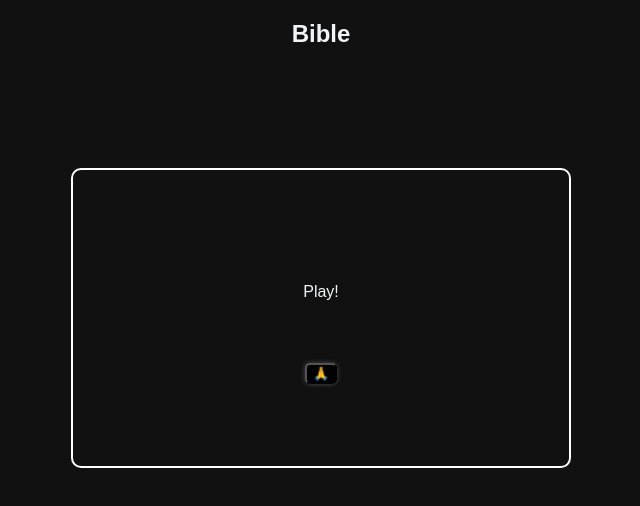
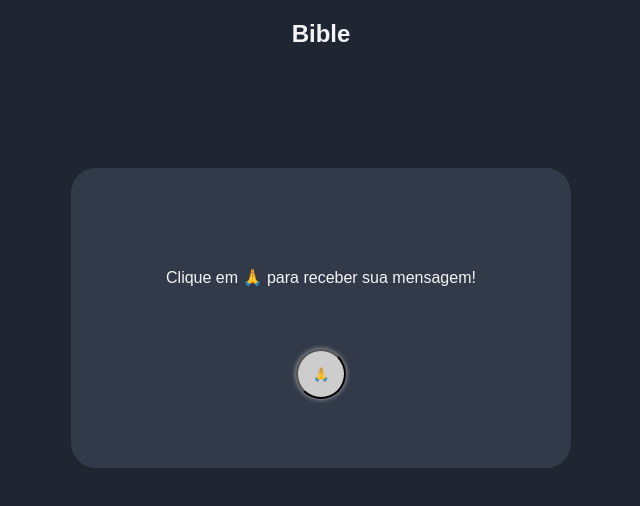
Before and after one commit to warmlingjasper-cpu/bible, a React app in the folder frontend/: page / in a window 1280 px wide. Shown: the top 506 px of the page, without its empty margins (319-959 px from the left). Built offline with nearby package versions, Linux system fonts and the light colour scheme; the HTML template or start-up script is replaced by a standard one.

Commit message:
add texts

```diff
--- a/frontend/src/App.css
+++ b/frontend/src/App.css
@@ -1,7 +1,8 @@
+
 :root {
-  --game-blue: #47ff0f;
-  --game-blue-light: #47ff0f;
-  --dark: #30363a;
+  --dark: #1e2430;
+  background-color: #1e2430;
+  background: #1e2430;
 }
 
 .bible{
@@ -13,8 +14,8 @@
 
 .box {
   margin: 100px;
-  border: 2px solid white;
-  border-radius: 10px;
+  background: #323a49;
+  border-radius: 25px;
   height: 300px;
   width: 500px;
   justify-content: center;
@@ -25,16 +26,18 @@
 }
 
 .play {
-  background-color: black;
+  background-color: rgb(206, 205, 206);
   color: aliceblue;
-  border-radius: 5px;
+  border-radius: 50%;
+  width: 50px;
+  height: 50px;
   cursor: pointer;
-  box-shadow: 0 0 5px #4e4e4e;
+  box-shadow: 0 0 5px #b4b4b4;
   transition: 0.3s;
 }
 
 .play:hover {
-  background-color: rgb(63, 63, 63);
+  background-color: rgb(170, 170, 170);
   color: rgb(150, 147, 147);
   box-shadow: 0 0 5px #484947;
   transform: scale(1.1);
@@ -45,6 +48,12 @@
   display: flex;
   align-items: center;
   flex-direction: column;
-  font-family: Georgia, serif;
+  font-family: 'Franklin Gothic Medium', 'Arial Narrow', Arial, sans-serif;
   text-align: center;
+
+  max-width: 400px;
+
+  font-size: 22px;
+  line-height: 1.6;
+  font-weight: 400;
 }
--- a/frontend/src/components/GameResult.jsx
+++ b/frontend/src/components/GameResult.jsx
@@ -1,7 +1,7 @@
 function GameResult({ result }) {
 
   if (!result) {
-    return <p>Play!</p>
+    return <p>Clique em 🙏 para receber sua mensagem!</p>
   }
 
 
--- a/frontend/src/data/bibleTexts.js
+++ b/frontend/src/data/bibleTexts.js
@@ -37,8 +37,43 @@ const bibleTexts = [
   },
 
   {
-    text: "Jesus reforça: o mandamento é amar uns aos outros.",
-    reference: "João 15:12"
+    text: "O justo cai sete vezes e se levanta.",
+    reference: "Provérbios 24:16"
+  },
+
+  {
+    text: "Acima de tudo, guarde o seu coração, pois dele depende toda a sua vida.",
+    reference: "Provérbios 4:23"
+  },
+
+  {
+    text: "Ainda que eu ande pelo vale da sombra da morte, não temerei mal algum, pois tu estás comigo.",
+    reference: "Salmos 23:4"
+  },
+
+  {
+    text: "Perdoem, e vocês serão perdoados.",
+    reference: "Lucas 6:37"
+  },
+
+  {
+    text: "Não se preocupem com o amanhã.",
+    reference: "Mateus 6:34"
+  },
+
+  {
+    text: "Há um tempo certo para tudo.",
+    reference: "Eclesiastes 3:1"
+  },
+
+  {
+    text: "Seja forte e corajoso. Não tenha medo, nem desanime.",
+    reference: "Josué 1:9"
+  },
+
+  {
+    text: "Confie no Senhor de todo o seu coração e não se apoie em seu próprio entendimento.",
+    reference: "Provérbios 3:5"
   },
 
 ]
--- a/frontend/src/index.css
+++ b/frontend/src/index.css
@@ -1,7 +1,7 @@
 :root {
   font-family: Arial, sans-serif;
   color: #f3f4f6;
-  background: #111;
+  background: #1f2632;
   font-synthesis: none;
   text-rendering: optimizeLegibility;
   -webkit-font-smoothing: antialiased;
@@ -21,7 +21,7 @@ body,
 }
 
 body {
-  background: #111;
+  background: #1f2632;
   color: #f3f4f6;
 }
 
```
